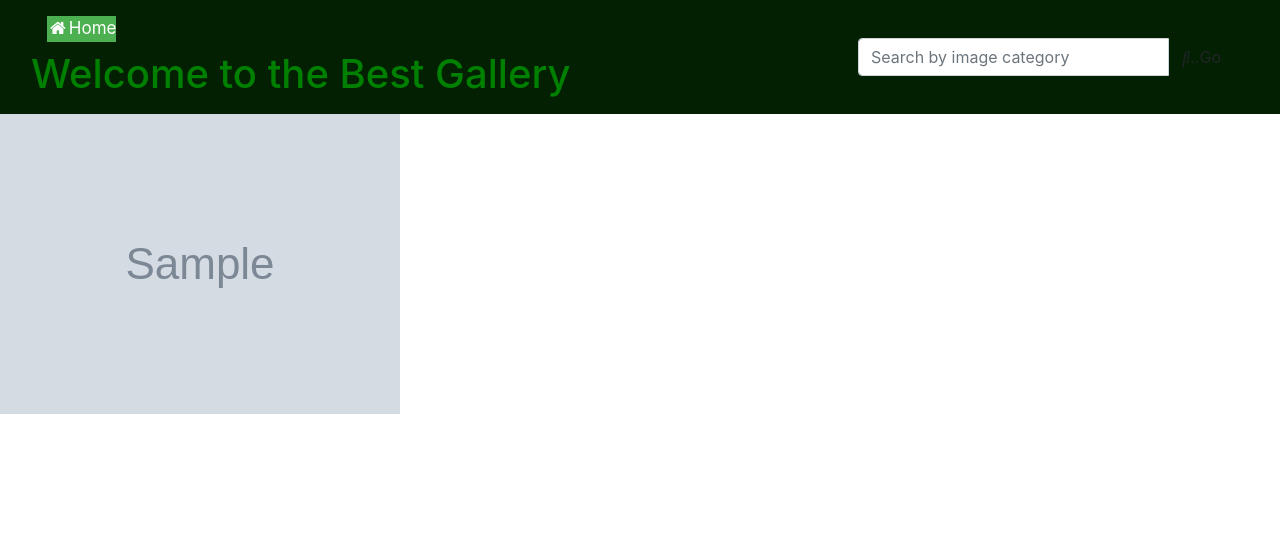
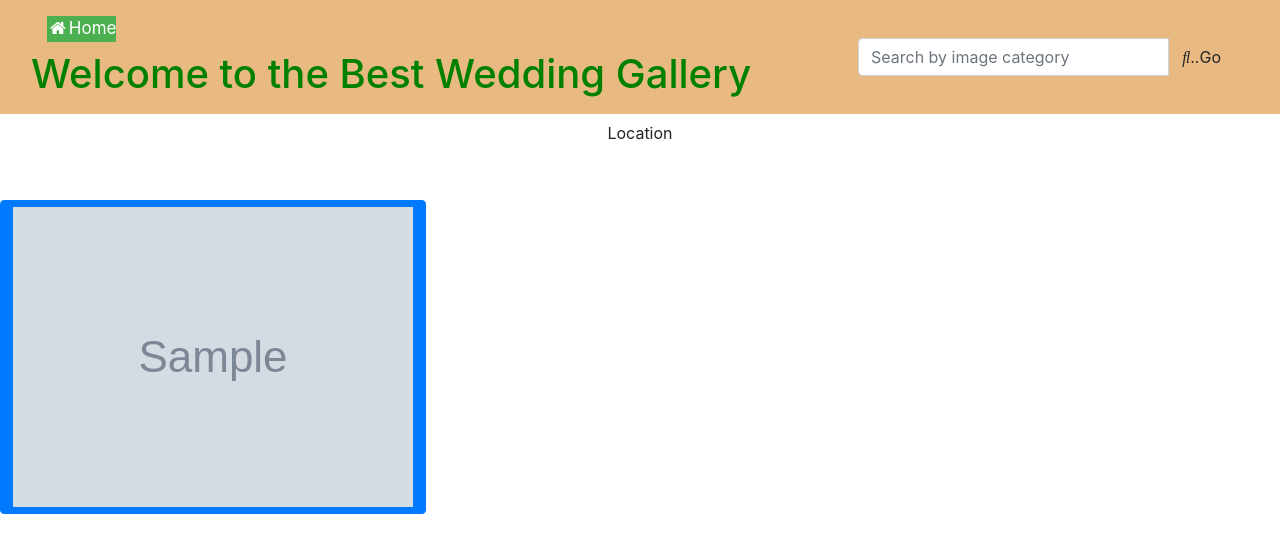
Before and after one commit to rithaven/Personal-Gallery-application, a Django app: template gallery/templates/all-gallery/images.html in a window 1280 px wide. Shown: the top 553 px of the page. Run offline with Django 3.2, Linux system fonts and the light colour scheme; the template is opened without the code that fills it: most values are stand-ins (such as "Sample title", 1, 10 or a date in 2020); grey boxes marked "Sample" are stand-in pictures; some libraries are stand-ins or nearby versions.

Commit message:
Modify navigation bar

```diff
--- a/gallery/static/css/basegallery.css
+++ b/gallery/static/css/basegallery.css
@@ -6,7 +6,7 @@ h1
 /* style the navigation bar*/
 .navbar {
   width: 100%;
-  background-color: rgb(4, 32, 2);
+  background-color: rgb(233, 185, 130);
   overflow: auto;
 }
 /* Navbar links*/
--- a/gallery/templates/all-gallery/category.html
+++ b/gallery/templates/all-gallery/category.html
@@ -7,7 +7,7 @@
    <div class="row">
      {% for image in photos%}
      <div class="col-xs-4 col-sm-4 col-md-4 col-lg-4 columns">
-     <img src="{{image.image.url}}"  class="img-responsive" alt="">
+     <img src="{{image.image.url}}"  class="img-responsive" alt="Image">
    </div>
 
    <div class="row">
--- a/gallery/templates/all-gallery/images.html
+++ b/gallery/templates/all-gallery/images.html
@@ -1,12 +1,46 @@
 {% extends 'all-gallery/base.html'%}
 {% block content %}
 
- <div class="row">
+
+
+  <!--Grid row-->
+  <div class="row">
+  <div class="col-md-12 d-flex justify-content-center mb-5">
+    <a href="{% url 'locations' %}">
+    <button type="button" class="btn btn-outline-black waves-effect filter" data-rel="Location">Location</button></a>
+  </div>
+  </div>
+  <div class="gallery" id="gallery">
+  <div class="mb-3 pics animation all 1">
   {% for phot in captured %}
-  <div class="col-xs-4 col-sm-4 col-md-4 columns">
-  <img src="{{phot.image.url}}" alt="{{phot.name}}" class="img-fluid myimage">
+  <!-- Large modal -->
+<button type="button" class="btn btn-primary" data-toggle="modal" data-target="#phot.id">
+<img src="{{phot.image.url}}" alt="{{phot.name}}" class="img-fluid myimage">
+</button>
+<!--Model-->
+<div class="modal fade" id="phot.id" tabindex="-1" role="dialog" aria-labelledby="exampleModalCenterTitle" aria-hidden="true">
+    <div class="modal-dialog modal-dialog-centered" role="document">
+      <div class="modal-content">
+        <div class="modal-header">
+          <h5 class="modal-title" id="exampleModalCenterTitle"></h5>
+          <button type="button" class="close" data-dismiss="modal" aria-label="Close">
+            <span aria-hidden="true">&times;</span>
+          </button>
+        </div>
+        <div class="modal-body">
+        <img src="{{phot.image.url}}" alt="{{phot.name}}" class="img-fluid myimage">
+        <p>{{phot.description}}</p>
+        <p>{{phot.location}}</p>
+        <p>{{photo.category}}</p>
+        <div class="modal-footer">
+            <button type="button" class="btn btn-secondary" data-dismiss="modal">Close</button>
+            <button type="button" class="btn btn-primary">Save changes</button>
+          </div>
+        </div>
+      </div>
+    </div>
+   </div>
 
-</div>
 
 {% endfor%}
 </div>
--- a/gallery/templates/all-gallery/search.html
+++ b/gallery/templates/all-gallery/search.html
@@ -6,7 +6,7 @@
     {% for phot in images %}
     {% if images %}
     <div class="col-xs-4 col-sm-4 col-md-4 col-lg-4 columns">
-      <!-- <h1>Image for {{category.name}}</h1> -->
+      <!-- <h1> {{image.image.location}}</h1> -->
       <img src="{{phot.image.url}}" alt="Image" class="img-fluid">
       {% else%}
       <h1>Not found!!</h1>
--- a/gallery/templates/navbar.html
+++ b/gallery/templates/navbar.html
@@ -13,7 +13,7 @@
           <div class="navbar">
             <a class="active" href="{% url 'myphoto' %}"><i class="fa fa-fw fa-home"></i>Home   </a>
           </div>
-        <h1 class="center">Welcome to the Best Gallery</h1>
+        <h1 class="center">Welcome to the Best Wedding Gallery</h1>
       </div>
       <!-- Adding a search form  -->
       <div class="col-sm-4 col-md-4 navbar-right">
```
Also changed, not shown: gallery/templates/all-gallery/from.html (added, +12 -0 lines), media/categories/g13.jpg (added), media/categories/g14.jpg (added), media/categories/g3.jpeg (added), media/categories/g4.jpeg (added), media/categories/g5.jpeg (added), media/categories/g6.jpeg (added), media/categories/g8.jpeg (added), media/categories/g9.jpeg (added).
